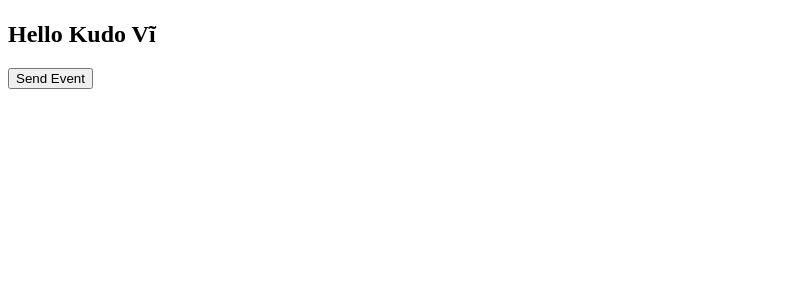
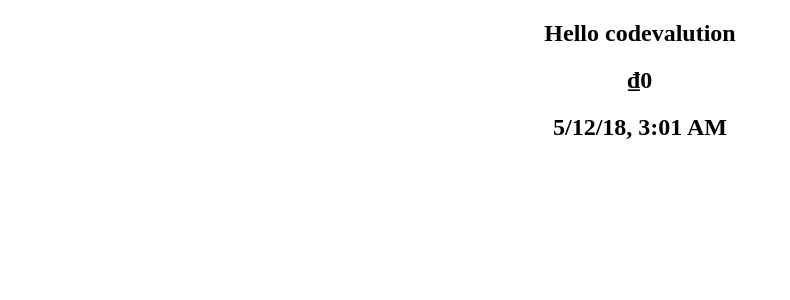
Before and after one commit to vanvibig/angular6tutorial, an Angular app: page / in a window 1280 px wide. Shown: the top 300 px of the page, without its empty margins (0-790 px from the left). Built offline with nearby package versions, Linux system fonts and the light colour scheme.

Commit message:
Angular 6 Tutorial - 16 - Pipes

```diff
--- a/src/app/app.component.html
+++ b/src/app/app.component.html
@@ -1,8 +1,4 @@
 <!--The content below is only a placeholder and can be replaced.-->
 <div style="text-align:center">
-    <h1>
-        <!-- Welcome to {{ title }}! -->
-        {{message}}
-    </h1>
+  <app-test></app-test>
 </div>
-<app-test (childEvent)="message=$event" [parentData]="name"></app-test>
--- a/src/app/test/test.component.html
+++ b/src/app/test/test.component.html
@@ -1,2 +1,4 @@
 <h2>{{ "Hello " + name }}</h2>
-<button (click)="fireEvent()">Send Event</button>
+
+<h2>{{ 0.25 | currency: 'VND' }}</h2>
+<h2>{{ date | date: 'short' }}</h2>
--- a/src/app/test/test.component.ts
+++ b/src/app/test/test.component.ts
@@ -6,20 +6,12 @@ import { Component, OnInit, Input, EventEmitter, Output } from "@angular/core";
   styleUrls: ["./test.component.css"]
 })
 export class TestComponent implements OnInit {
-  displayName = true;
 
-  @Input('parentData')
-  public name;
-
-  @Output()
-  public childEvent = new EventEmitter();
+  public name = "codevalution";
+  public date = new Date();
 
   constructor() {}
 
   ngOnInit() {}
 
-  fireEvent(){
-    this.childEvent.emit('Hey Codevalution');
-  }
-
 }
```
